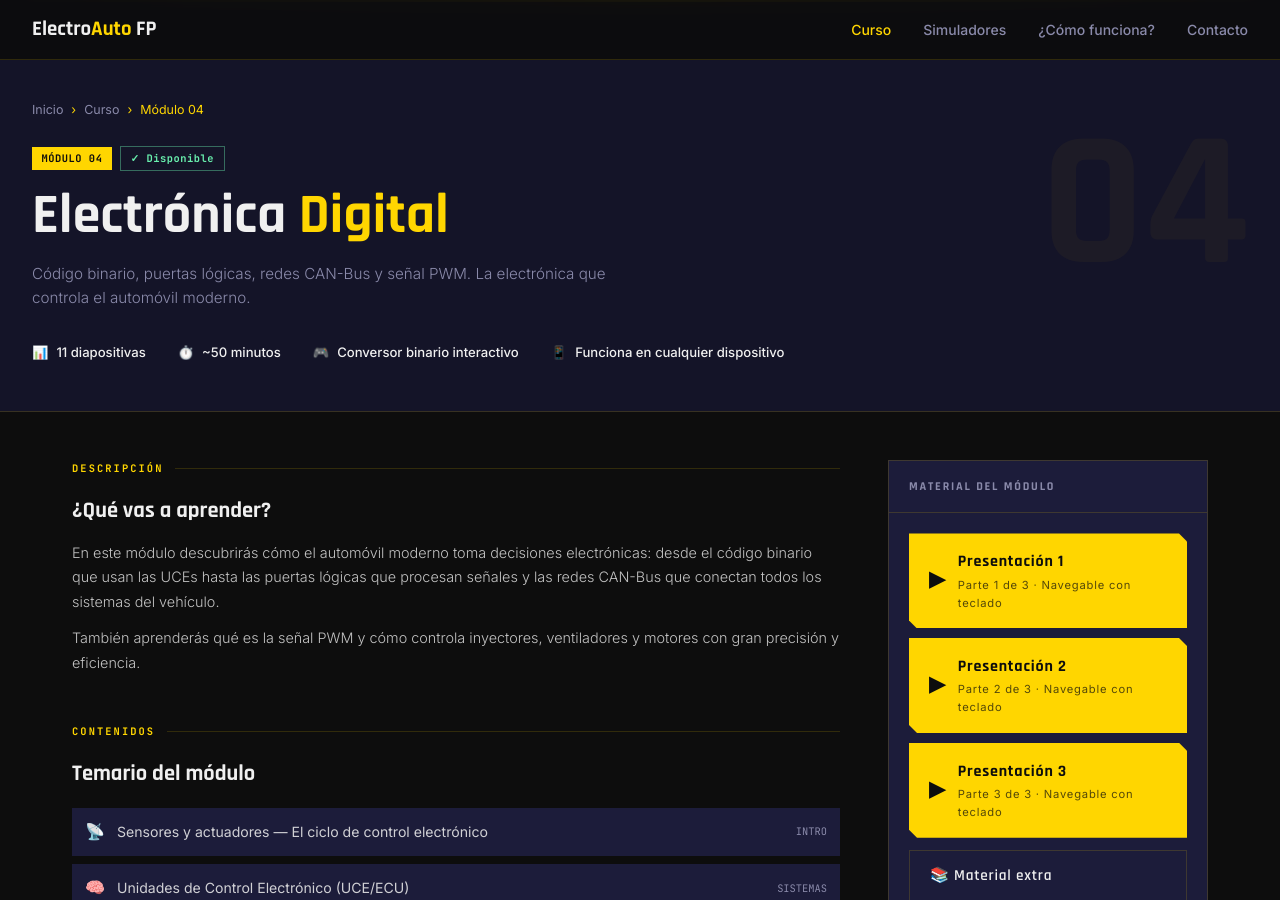
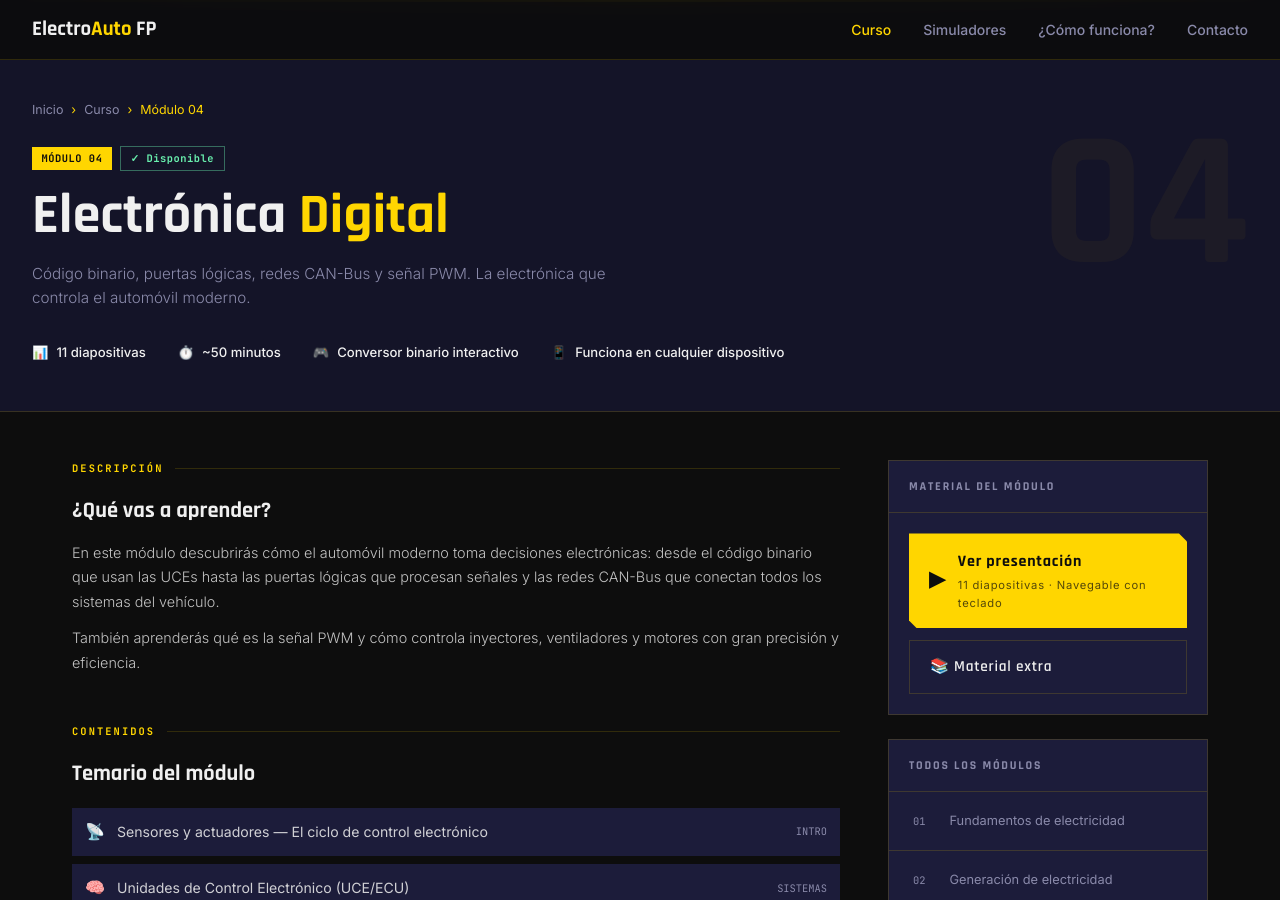
Before and after one commit to zadvisor1/electroauto-fp, a Jekyll site: the page built from curso/modulo-04/index.html, in a window 1280 px wide and 900 px high. Built offline with Jekyll 4.4.1, drawn with Linux system fonts in a browser that asks for light colours; some of the changed lines change nothing that is shown.

Commit message:
Update modulos.yml

```diff
--- a/_data/modulos.yml
+++ b/_data/modulos.yml
@@ -26,7 +26,6 @@
   disponible: true
   diapositivas: 11
   material_extra: true
-  presentacion_partes: 3
 
 - num: "05"
   slug: "modulo-05"
@@ -45,9 +44,10 @@
 - num: "07"
   slug: "modulo-07"
   nombre: "Sistema de arranque"
-  disponible: false
-  diapositivas: 0
+  disponible: true
+  diapositivas: 33
   material_extra: true
+  presentacion_partes: 2
 
 - num: "08"
   slug: "modulo-08"
```
